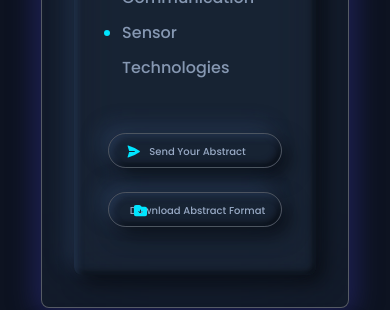
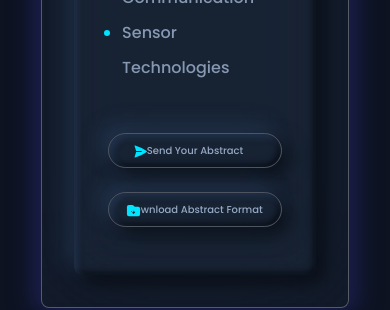
Before and after one commit to codewithmurali/decra, a React (Vite) app: page / in a window 390 px wide. Shown: the part 3120-3430 px from the top of the page. Built offline with nearby package versions, Linux system fonts and the light colour scheme.

Commit message:
making changes for responsiveness

```diff
--- a/src/Pages/Events/Events.jsx
+++ b/src/Pages/Events/Events.jsx
@@ -53,7 +53,7 @@ const Events = () => {
                       </a>
                     </div>
 
-                    <div className={styles.submit}>
+                    <div className={`${styles.submit} ${styles.download} `}>
                       <a href={abstract} download>
                         Download Abstract Format
                       </a>
--- a/src/Pages/Events/Events.module.css
+++ b/src/Pages/Events/Events.module.css
@@ -140,7 +140,7 @@ li::marker {
   color: rgb(0, 229, 255);
 }
 .submit {
-  width: fit-content;
+  width: 85%;
   height: 35px;
   border: 0.5px solid rgba(192, 192, 192, 0.33);
   border-radius: 16px;
@@ -151,7 +151,17 @@ li::marker {
     inset 0.2em 0.2em 0.4em #354f7565,
     inset -0.2em -0.2em 0.4em rgba(0, 0, 0, 0.5);
   transition: 0.4s;
+  display: flex;
+  align-items: center;
+  justify-content: center;
 }
+.download {
+  width: 105%;
+}
+.download img {
+  left: 0.8rem;
+}
+
 .submit a {
   width: fit-content;
   text-align: center;
@@ -219,12 +229,10 @@ li::marker {
     font-size: medium;
   }
   .submit a {
-    margin-left: 5px;
-    padding-top: 5px;
     font-size: x-small;
   }
 
-  .submit .send {
+  .submit .img {
     left: 0.8rem;
   }
   .submit:hover img {
```
